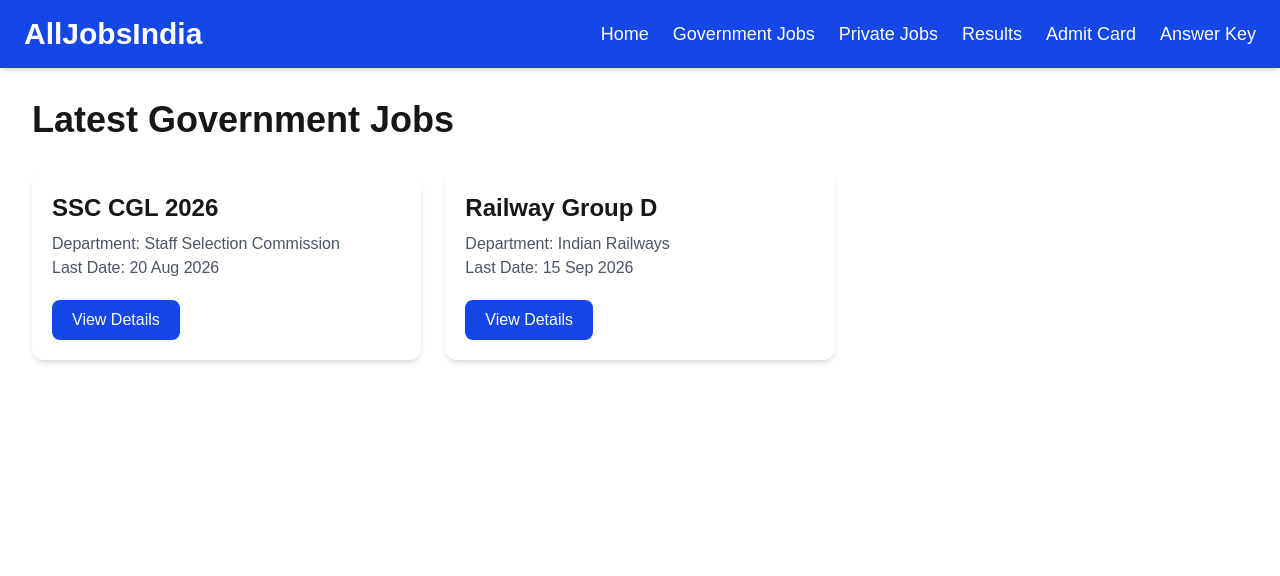
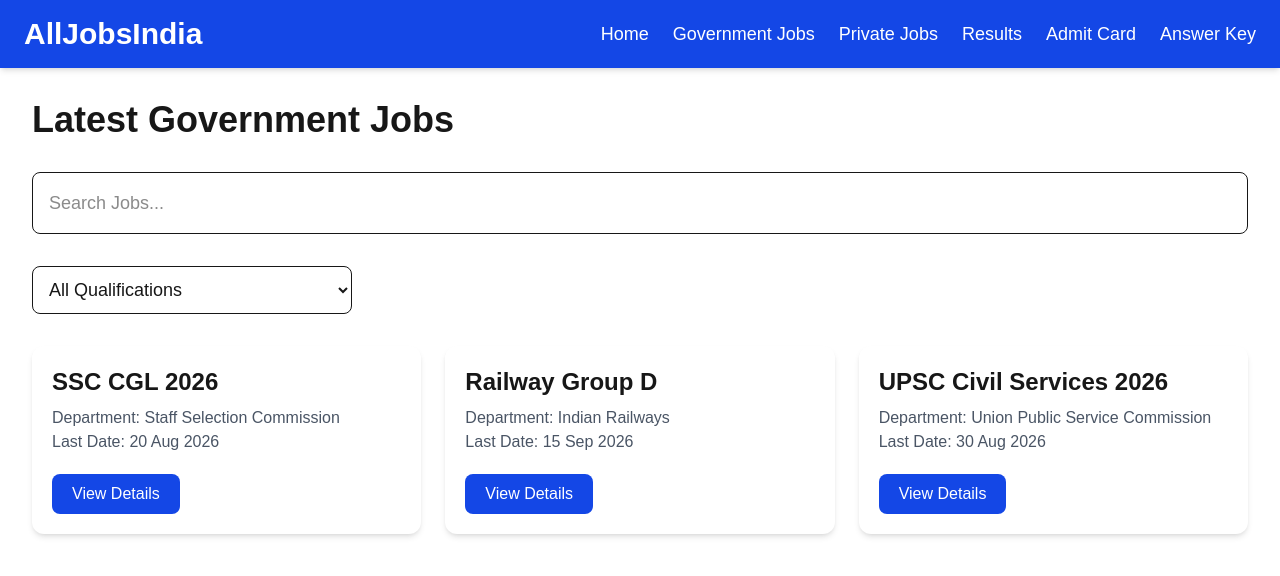
Before and after one commit to dhiraj7004550347-beep/alljobsindia, a Next.js app: page /jobs in a window 1280 px wide. Shown: the top 576 px of the page. Built offline with nearby package versions, Linux system fonts and the light colour scheme.

Commit message:
Added search and qualification filter

```diff
--- /dev/null
+++ b/app/components/SearchBar.tsx
@@ -0,0 +1,26 @@
+"use client";
+
+import { useState } from "react";
+
+type Props = {
+  onSearch: (value: string) => void;
+};
+
+export default function SearchBar({ onSearch }: Props) {
+  const [search, setSearch] = useState("");
+
+  return (
+    <div className="mb-8">
+      <input
+        type="text"
+        placeholder="Search Jobs..."
+        value={search}
+        onChange={(e) => {
+          setSearch(e.target.value);
+          onSearch(e.target.value);
+        }}
+        className="w-full border rounded-lg p-4 text-lg"
+      />
+    </div>
+  );
+}
--- a/app/data/jobs.ts
+++ b/app/data/jobs.ts
@@ -15,6 +15,7 @@
     notificationLink: "https://ssc.gov.in",
     officialWebsite: "https://ssc.gov.in",
   },
+
   {
     id: 2,
     title: "Railway Group D",
@@ -31,4 +32,21 @@
     notificationLink: "https://indianrailways.gov.in",
     officialWebsite: "https://indianrailways.gov.in",
   },
+
+  {
+    id: 3,
+    title: "UPSC Civil Services 2026",
+    department: "Union Public Service Commission",
+    lastDate: "30 Aug 2026",
+    qualification: "Graduate",
+    salary: "Level 10",
+    vacancy: "1129",
+    age: "21 - 32 Years",
+    location: "All India",
+    applicationFee: "₹100",
+    selectionProcess: "Prelims, Mains, Interview",
+    applyLink: "https://upsc.gov.in",
+    notificationLink: "https://upsc.gov.in",
+    officialWebsite: "https://upsc.gov.in",
+  },
 ];
--- a/app/jobs/page.tsx
+++ b/app/jobs/page.tsx
@@ -1,18 +1,64 @@
+"use client";
+
+import { useState } from "react";
 import { jobs } from "../data/jobs";
 import JobCard from "../components/JobCard";
+import SearchBar from "../components/SearchBar";
 
 export default function JobsPage() {
+  const [search, setSearch] = useState("");
+  const [qualification, setQualification] = useState("All");
+
+  const filteredJobs = jobs.filter((job) => {
+    const text = search.toLowerCase();
+
+    const matchesSearch =
+      job.title.toLowerCase().includes(text) ||
+      job.department.toLowerCase().includes(text) ||
+      job.qualification.toLowerCase().includes(text);
+
+    const matchesQualification =
+      qualification === "All" || job.qualification === qualification;
+
+    return matchesSearch && matchesQualification;
+  });
+
   return (
     <main className="max-w-7xl mx-auto p-8">
       <h1 className="text-4xl font-bold mb-8">
         Latest Government Jobs
       </h1>
 
+      <SearchBar onSearch={setSearch} />
+
+      {/* Qualification Filter */}
+      <div className="mb-8">
+        <select
+          value={qualification}
+          onChange={(e) => setQualification(e.target.value)}
+          className="border rounded-lg p-3 text-lg w-full md:w-80"
+        >
+          <option value="All">All Qualifications</option>
+          <option value="10th Pass">10th Pass</option>
+          <option value="12th Pass">12th Pass</option>
+          <option value="ITI">ITI</option>
+          <option value="Diploma">Diploma</option>
+          <option value="Graduate">Graduate</option>
+          <option value="B.Tech">B.Tech</option>
+        </select>
+      </div>
+
       <div className="grid md:grid-cols-2 lg:grid-cols-3 gap-6">
-        {jobs.map((job) => (
+        {filteredJobs.map((job) => (
           <JobCard key={job.id} job={job} />
         ))}
       </div>
+
+      {filteredJobs.length === 0 && (
+        <div className="text-center mt-10 text-red-600 text-xl font-semibold">
+          No Jobs Found
+        </div>
+      )}
     </main>
   );
 }
```
